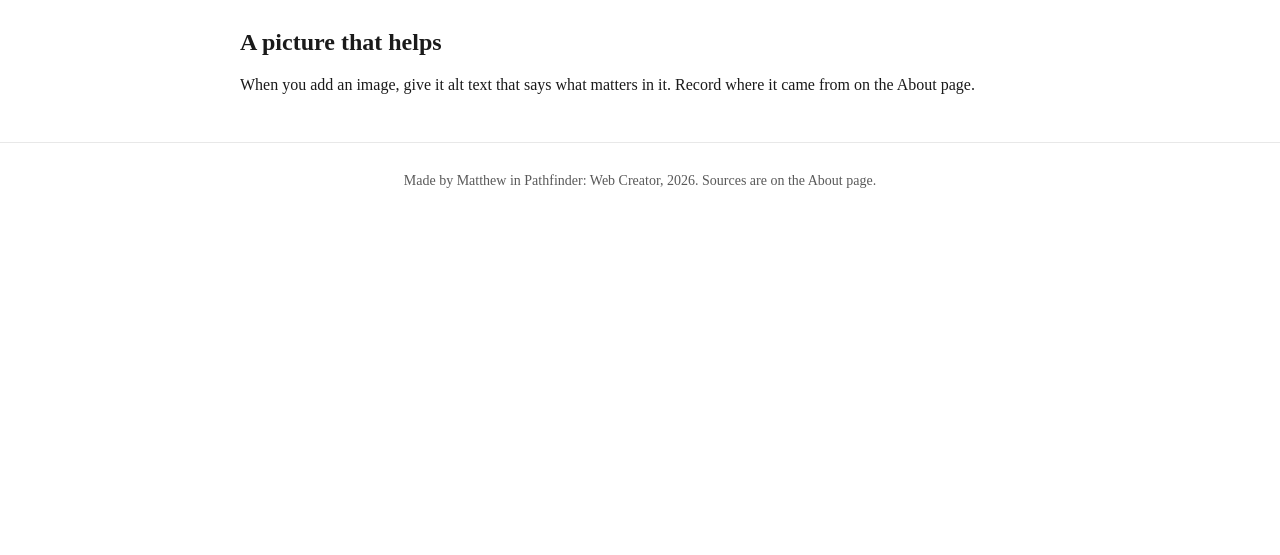
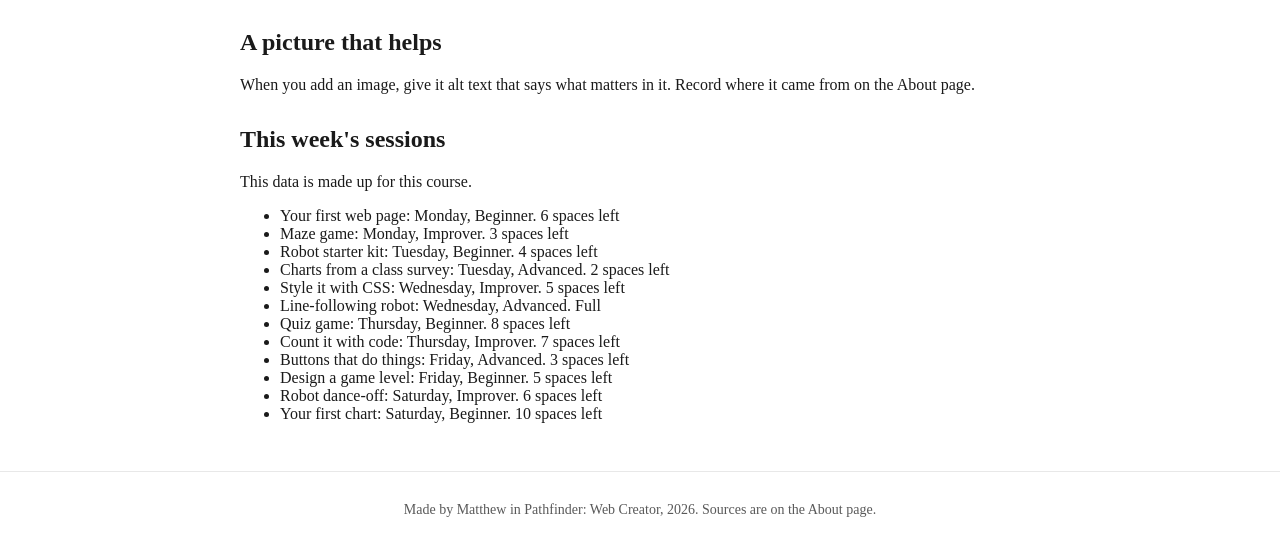
Before and after one commit to matthewkimani10-source/byte-club, a plain HTML site: page more.html in a window 1280 px wide. Shown: the part 229-784 px from the top of the page. Drawn offline with Linux system fonts and the light colour scheme.

Commit message:
Show every session from data.js on the Sessions page

```diff
--- a/more.html
+++ b/more.html
@@ -27,7 +27,13 @@
       <h2>A picture that helps</h2>
       <p>When you add an image, give it alt text that says what matters in it. Record where it came from on the About page.</p>
     </section>
+    <section>
+  <h2>This week's sessions</h2>
+  <p>This data is made up for this course.</p>
+  <ul id="data-list"></ul>
+</section>
   </main>
+
 
   <footer>
     <p>Made by Matthew in Pathfinder: Web Creator, 2026. Sources are on the About page.</p>
--- a/script.js
+++ b/script.js
@@ -40,3 +40,21 @@ if (list) {
   }
   console.log("Items shown:", items.length);
 }
+// Day 6, Block 1: show every session from data.js on the Sessions page
+const dataList = document.querySelector("#data-list");
+
+// Only run this on a page that has the session list.
+if (dataList) {
+  for (const session of sessions) {
+    const li = document.createElement("li");
+    let spaces = "";
+    if (session.spacesLeft === 0) {
+      spaces = "Full";
+    } else {
+      spaces = session.spacesLeft + " spaces left";
+    }
+    li.textContent = session.name + ": " + session.day + ", " + session.level + ". " + spaces;
+    dataList.appendChild(li);
+  }
+  console.log("Sessions shown:", sessions.length);
+}
```
